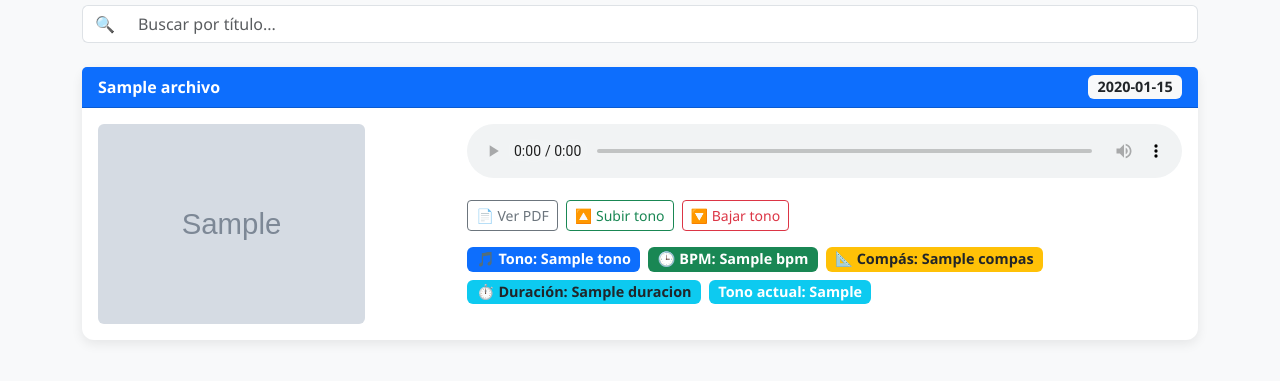
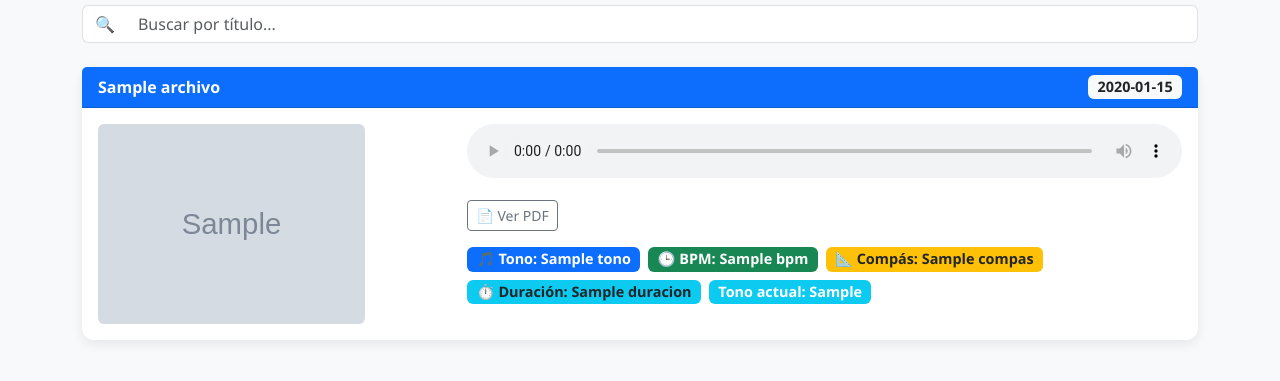
Before and after one commit to Robswal96/web-sec, a Flask app: template templates/index.html in a window 1280 px wide. Shown: the part 228-609 px from the top of the page. Run offline with Flask 3, Linux system fonts and the light colour scheme; the template is opened without the code that fills it: most values are stand-ins (such as "Sample title", 1, 10 or a date in 2020); grey boxes marked "Sample" are stand-in pictures.

Commit message:
Update index.html

```diff
--- a/templates/index.html
+++ b/templates/index.html
@@ -173,8 +173,8 @@
 
                   <!--<p>Ruta PDF: {{ archivo.pdf_path }}</p> -->
 
-                  <button class="btn btn-outline-success btn-sm" onclick="cambiarTono('{{ archivo.id }}', 2)">🔼 Subir tono</button>
-                  <button class="btn btn-outline-danger btn-sm" onclick="cambiarTono('{{ archivo.id }}', -2)">🔽 Bajar tono</button>
+                <!--<p><button class="btn btn-outline-success btn-sm" onclick="cambiarTono('{{ archivo.id }}', 2)">🔼 Subir tono</button>-->
+                <!--<p><button class="btn btn-outline-danger btn-sm" onclick="cambiarTono('{{ archivo.id }}', -2)">🔽 Bajar tono</button>-->
 
                 </div>
 
```
